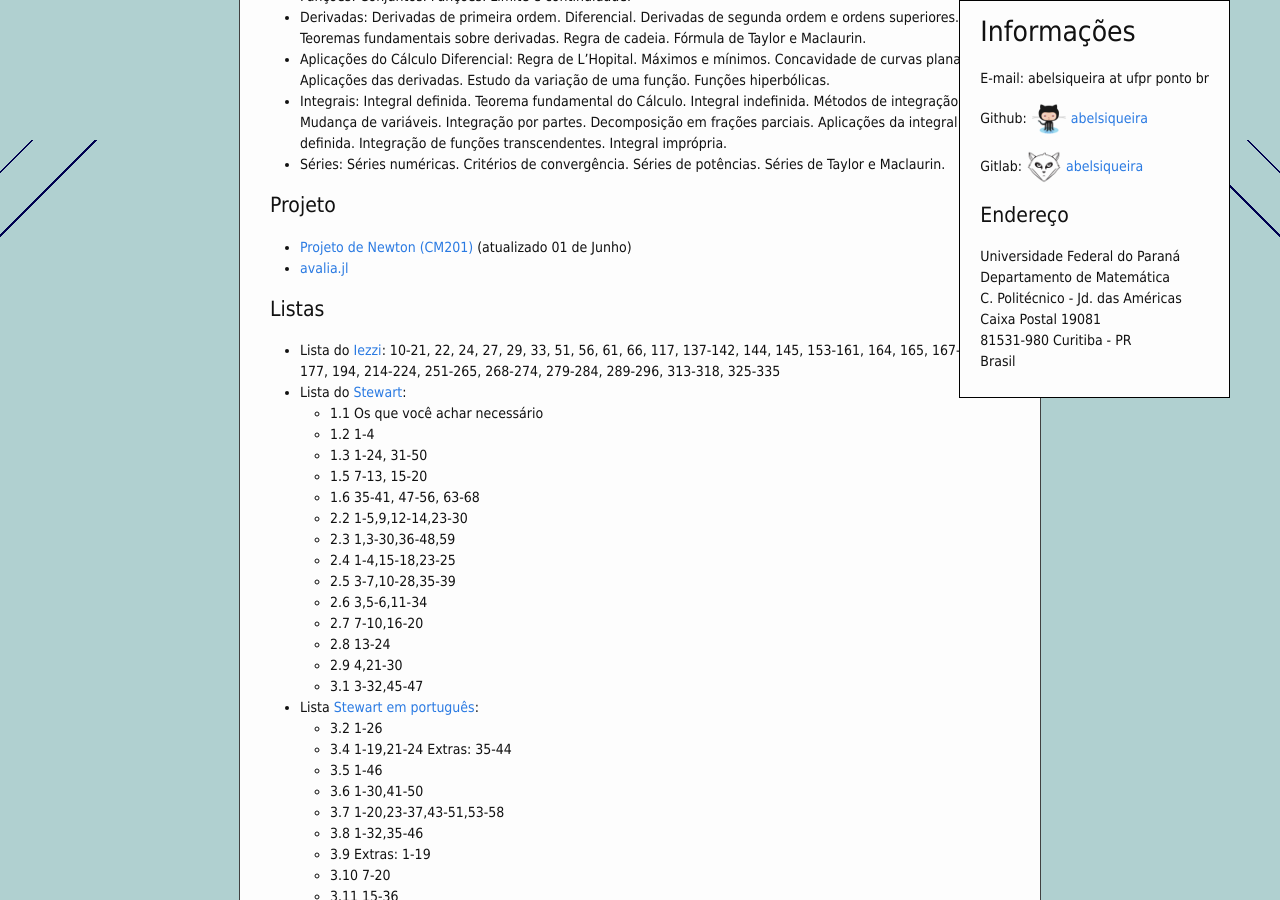
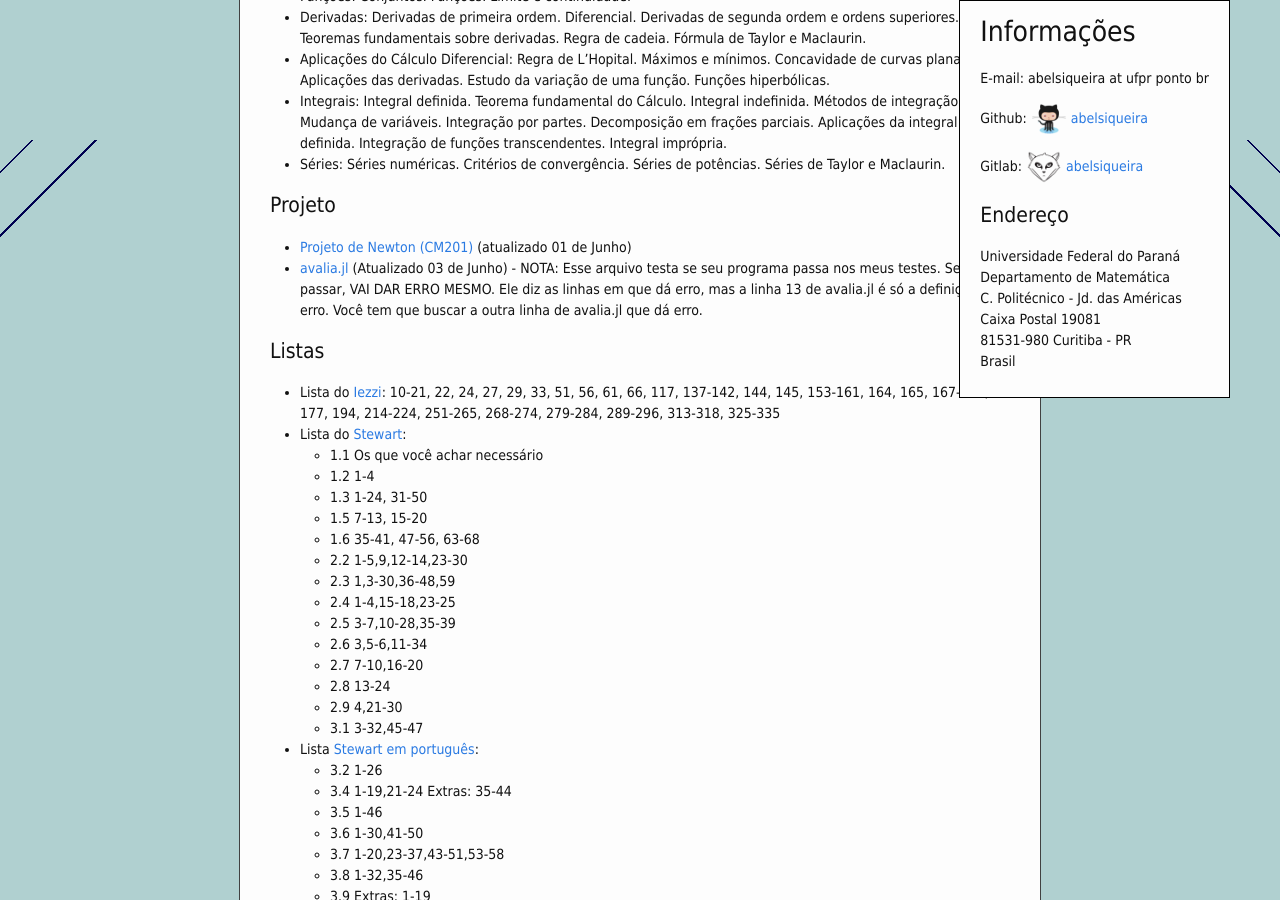
Before and after one commit to abelsiqueira/abelsiqueira.github.io-old, a Jekyll site: the page built from _posts/br/2015-02-18-cm201-calculo-diferencial-e-integral-2015s1.markdown, in a window 1280 px wide and 900 px high, scrolled down 760 px. Built offline with Jekyll 4.4.1, drawn with Linux system fonts in a browser that asks for light colours; nearby versions of some CDN libraries.

Commit message:
Atualiza avalia.jl e informações

```diff
--- a/_posts/br/2015-02-18-cm201-calculo-diferencial-e-integral-2015s1.markdown
+++ b/_posts/br/2015-02-18-cm201-calculo-diferencial-e-integral-2015s1.markdown
@@ -52,7 +52,11 @@ permalink:  cm201-2015s1
 
   - [Projeto de Newton (CM201)]({{ site.baseurl }}/disciplinas/2015s1-cm201/projeto-newton.pdf)
     (atualizado 01 de Junho)
-  - [avalia.jl]({{site.baseurl}}/disciplinas/2015s1-cm201/avalia.jl)
+  - [avalia.jl]({{site.baseurl}}/disciplinas/2015s1-cm201/avalia.jl) (Atualizado
+    03 de Junho) - NOTA: Esse arquivo testa se seu programa passa nos meus
+    testes. Se não passar, VAI DAR ERRO MESMO. Ele diz as linhas em que dá erro,
+    mas a linha 13 de avalia.jl é só a definição do erro. Você tem que buscar a
+    outra linha de avalia.jl que dá erro.
 
 # Listas
 
```
Also changed, not shown: 1 other file.
